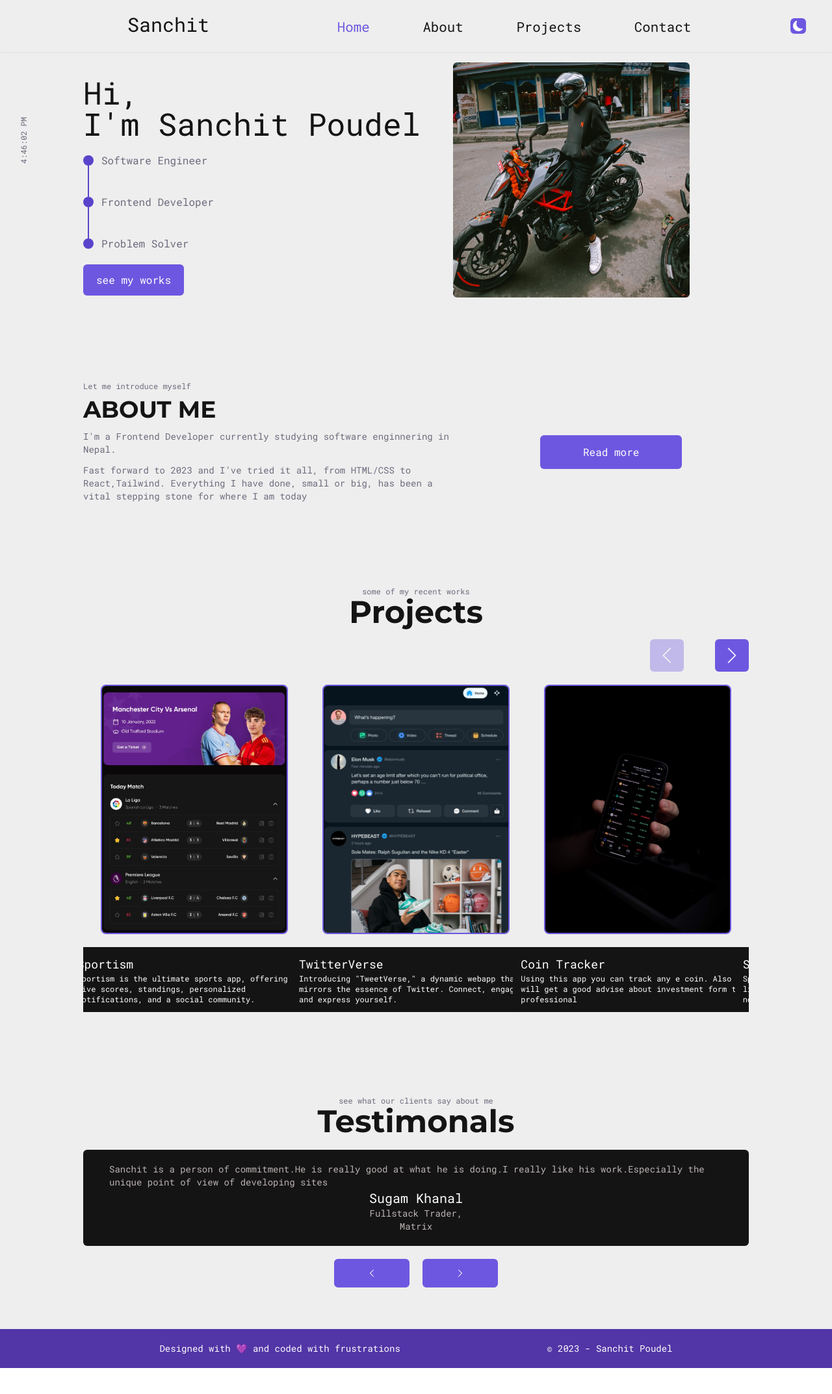
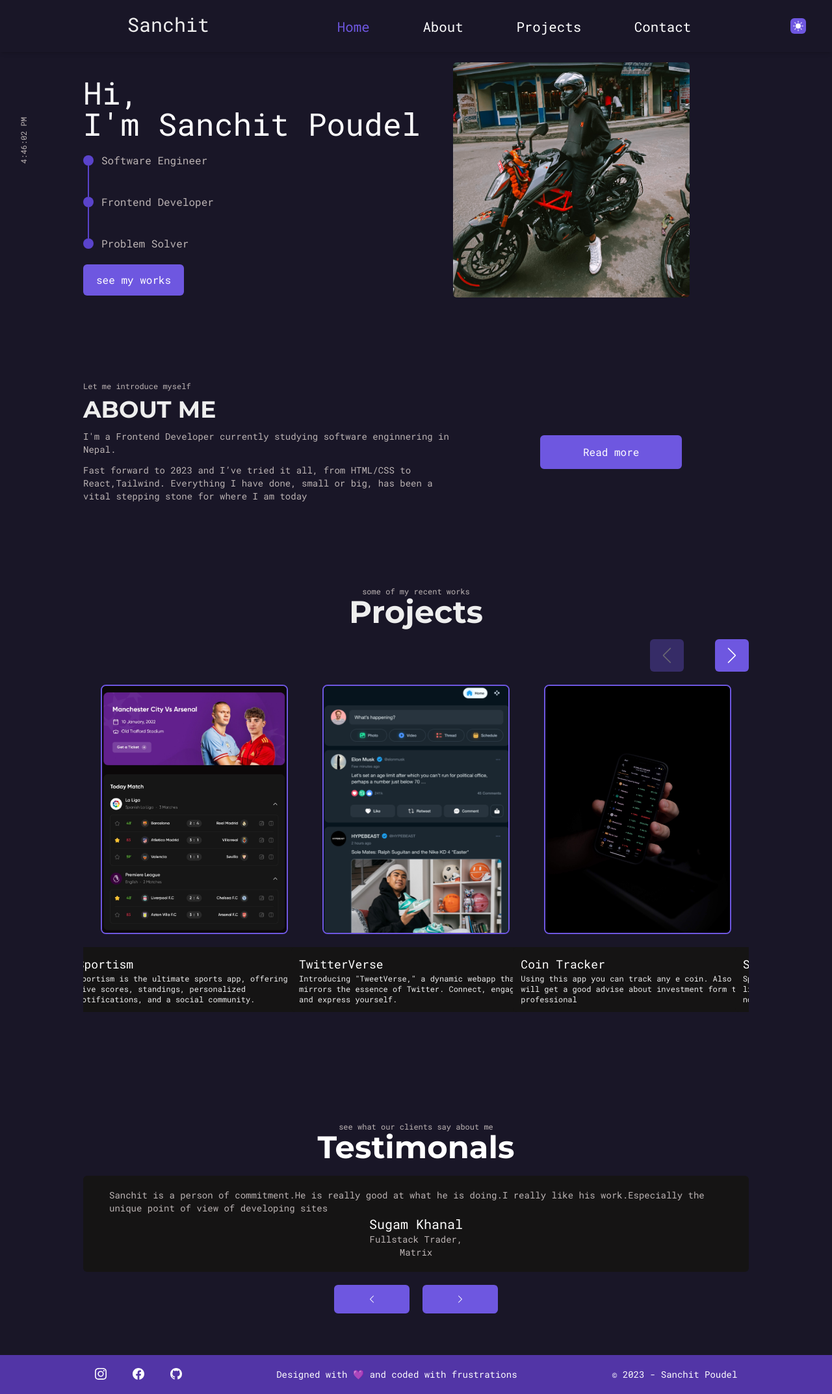
Before and after one commit to poudelsanchit/Sanchit-Poudel, a React (Vite) app: page / in a window 1280 px wide. Shown: the whole page at 65% size. Before the commit the page ends 2106 px from the top, so only its background shows below. Built offline with nearby package versions, Linux system fonts and the light colour scheme.

Commit message:
dark mode

```diff
--- a/src/Components/BottomNavMenu.jsx
+++ b/src/Components/BottomNavMenu.jsx
@@ -1,11 +1,21 @@
 import React from 'react'
+import { BsInstagram, BsFacebook, BsGithub } from 'react-icons/bs';
+
+
+
 
 const BottomNavMenu = () => {
     return (
         <>
-            <div className='flex flex-col text-sm justify-evenly bottom-0 w-screen bg-bottom-nav-background p-5 md:flex-row'>
-                <div>Designed with 💜 and coded with frustrations</div>
-                <div>© 2023 - Sanchit Poudel</div>
+            <div className='flex flex-col text-sm justify-evenly bottom-0 w-screen bg-bottom-nav-background p-5  md:flex-row gap-5'>
+                <div className='flex flex-row gap-10 text-lg order-2 md:order-1'>
+                    <BsInstagram className='cursor-pointer' />
+                    <BsFacebook className='cursor-pointer' />
+                    <BsGithub className='cursor-pointer' />
+
+                </div>
+                <div className='text-xs md:text-sm order-1 md:order-2'>Designed with 💜 and coded with frustrations</div>
+                <div className='text-xs md:text-sm order-3'>© 2023 - Sanchit Poudel</div>
             </div>
         </>
     )
--- a/src/Components/NavMenu.jsx
+++ b/src/Components/NavMenu.jsx
@@ -1,4 +1,4 @@
-import React from 'react'
+import React, { useEffect } from 'react'
 import { NavLink } from 'react-router-dom'
 import { CgMenuRight } from 'react-icons/cg';
 import { IoCloseOutline } from 'react-icons/io5';
@@ -10,7 +10,7 @@ import { BsSunFill } from 'react-icons/bs';
 
 const NavMenu = () => {
     const [isOpen, setIsOpen] = useState(false);
-    const [theme, setTheme] = useState("light");
+    const [theme, setTheme] = useState("dark");
     const handleThemeSwitcher = () => {
         const html = document.querySelector('html');
         if (theme === 'light') {
@@ -21,18 +21,20 @@ const NavMenu = () => {
             html.classList.remove('dark');
             setTheme('light')
         }
-        console.log(theme);
 
     }
+    useEffect(() => {
+        const html = document.querySelector('html');
+        html.classList.add('dark');
+    }, [])
 
-    console.log(isOpen)
     return (
         <>
 
-            <header className='fixed w-screen z-50 pb-5  pt-5 top-0 bg-primary shadow-sm md:bg-primary dark:bg-bg-primary2 md:w-screen md:fixed md:pb-5 md:z-50 '>
+            <header className='fixed w-screen z-50 pb-5  pt-5 top-0 bg-primary shadow-md md:bg-primary dark:bg-bg-primary2 md:w-screen md:fixed md:pb-5 md:z-50 '>
 
                 <nav className='items-baseline flex flex-row mt-0 mr-5 md:justify-evenly'>
-                    <button onClick={handleThemeSwitcher} className='p-1 bg-bg-secondary2  hover:bg-button-hover absolute top-7 right-16 rounded-md md:right-5 lg:right-10'>
+                    <button onClick={handleThemeSwitcher} className='p-1 bg-bg-secondary2 hover:bg-button-hover absolute top-7 right-16 rounded-md md:right-5 lg:right-10'>
                         {
                             theme == 'light' ? <BsMoonFill />
                                 : <BsSunFill />
@@ -42,16 +44,16 @@ const NavMenu = () => {
                     <div className='flex justify-start align-middle text-3xl pl-5 text-box dark:text-primary'>Sanchit</div>
                     <div className='hidden rounded-lg  items-end  flex-col z-50 gap-4 md:flex md:gap-10  text-box  md:z-50 md:flex-row ' >
                         <NavLink to={'/'} className={({ isActive, isPending }) =>
-                            isPending ? "text-box " : isActive ? "text-bg-secondary2" : " text-box dark:text-white"
+                            isPending ? "text-box " : isActive ? "text-button-hover dark:text-bg-secondary2" : " text-box dark:text-white"
                         }><li>Home</li></NavLink>
                         <NavLink className={({ isActive, isPending }) =>
-                            isPending ? "text-primary" : isActive ? "text-bg-secondary2" : " text-box dark:text-white"
+                            isPending ? "text-primary" : isActive ? "text-button-hover dark:text-bg-secondary2" : " text-box dark:text-white"
                         } to={'/about'}><li>About</li></NavLink>
                         <NavLink className={({ isActive, isPending }) =>
-                            isPending ? "text-primary" : isActive ? "text-bg-secondary2" : " text-box  dark:text-white"
+                            isPending ? "text-primary" : isActive ? "text-button-hover dark:text-bg-secondary2" : " text-box  dark:text-white"
                         } to={'/projects'}> <li>Projects</li></NavLink>
                         <NavLink className={({ isActive, isPending }) =>
-                            isPending ? "text-primary" : isActive ? "text-bg-secondary2" : " text-box  dark:text-white"
+                            isPending ? "text-primary" : isActive ? "text-button-hover dark:text-bg-secondary2" : " text-box  dark:text-white"
                         } to={'/contact'}><li>Contact</li></NavLink>
 
                     </div>
--- a/src/Components/ProjectsItem.jsx
+++ b/src/Components/ProjectsItem.jsx
@@ -11,8 +11,8 @@ const ProjectsItem = ({ name, img, desc }) => {
                         <img src={img} alt="" className='object-cover w-full h-full rounded-md' />
                     </div>
                 </NavLink>
-                <div className='bg-box w-60 s:w-64 m:w-72 l:w-11/12 text-lg mt-5 p-3 rounded-md xl:w-96 md:w-72 '>{name}
-                    <div className='text-xs'>{desc}</div>
+                <div className=' bg-bg-secondary2 dark:bg-box w-60 s:w-64 m:w-72 l:w-11/12 text-lg mt-5 p-3 rounded-md xl:w-96 md:w-72 '>{name}
+                    <div className='text-xs text-primary'>{desc}</div>
                 </div>
 
             </div>
--- a/src/Pages/About.jsx
+++ b/src/Pages/About.jsx
@@ -28,7 +28,11 @@ const About = () => {
                 </div >
 
             </div >
-
+            <div className=' w-screen h-max flex items-center justify-center pt-16  dark:bg-bg-dark'>
+                <div className='w-11/12 flex flex-col  sm:flex-row'>
+                    <div className='text-xl'>Skills</div>
+                </div>
+            </div>
         </>
     )
 }
--- a/src/Pages/Projects.jsx
+++ b/src/Pages/Projects.jsx
@@ -41,10 +41,9 @@ const Projects = () => {
     ];
 
     return (
-        <div className='pt-32 flex flex-col justify-center items-center w-full dark:bg-bg-dark'>
+        <div className='pt-32 flex flex-col justify-center items-center w-full dark:bg-bg-dark mb-10'>
             <div className='flex flex-col items-center text-xs text-text-secondary dark:text-text-tertiary'>some of my recent works</div>
             <div className='flex flex-col items-center text-5xl w-full  justify-center font-Montserrat font-bold pt-2s text-box dark:text-primary'>Projects</div>
-
             <div className='w-4/5 '>
 
                 <Swiper navigation={true} modules={[Navigation]} className="mySwiper"
--- a/src/Pages/Testimonals.jsx
+++ b/src/Pages/Testimonals.jsx
@@ -57,13 +57,14 @@ const Testimonals = () => {
             <div className='flex flex-col items-center text-5xl w-full  justify-center font-Montserrat font-bold pt-2s text-box dark:text-white'>Testimonals</div>
             <SwitchTransition component={null}>
                 <CSSTransition key={activeSlide.id} timeout={300} classNames='fade'>
-                    <div className='flex flex-col 	items-center w-full bg-box rounded-md px-10 pt-5 pb-5 mt-5 md:3/5 '>
-                        <div className="content text-xs text-text-tertiary md:text-sm">
+                    <div className='flex flex-col 	items-center w-full bg-bg-secondary2 dark:bg-box rounded-md px-10 pt-5 pb-5 mt-5 md:3/5 '>
+                        <div className="content text-xs text-primary dark:text-text-tertiary md:text-sm">
+
                             {activeSlide.content}
                         </div>
-                        <div className="person-name flex justify-center text-xl">{activeSlide.name}</div>
-                        <div className="person-work flex justify-center text-sm text-text-tertiary">{activeSlide.position},</div>
-                        <div className="person-work flex justify-center text-sm text-text-tertiary">{activeSlide.title}</div>
+                        <div className="person-name flex justify-center text-xl ">{activeSlide.name}</div>
+                        <div className="person-work flex justify-center text-sm text-primary dark:text-text-tertiary">{activeSlide.position},</div>
+                        <div className="person-work flex justify-center text-sm text-primary dark:text-text-tertiary">{activeSlide.title}</div>
 
                     </div>
                 </CSSTransition>
```
